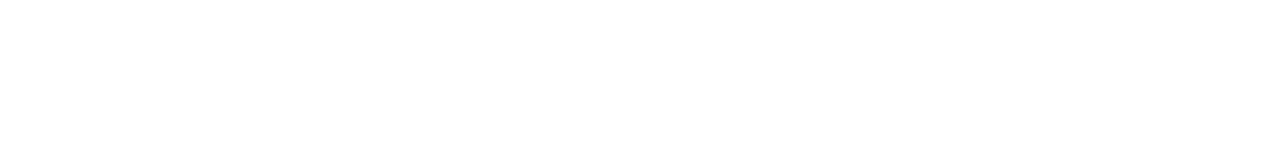
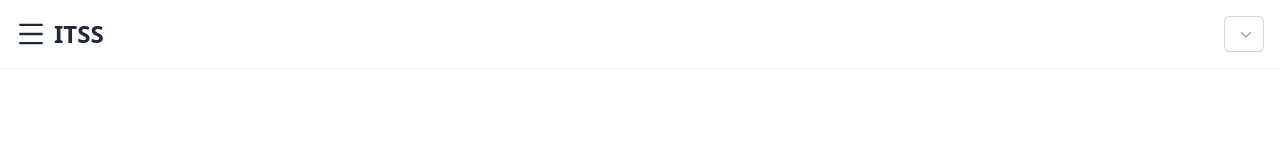
Before and after one commit to SantipapP/ITSS, a React (Vite) app: page /dashboard in a window 1280 px wide. Before the commit this address had no page. Shown: the top 160 px of the page. Built offline with nearby package versions, Linux system fonts and the light colour scheme; what tailwindcss-animated, tw-elements would draw is missing.

Commit message:
Adjust Sidebar

```diff
--- a/src/App.tsx
+++ b/src/App.tsx
@@ -10,7 +10,7 @@ function App() {
       <BrowserRouter>
         <Routes>
           <Route path="/" element={<Login />} />
-          <Route path="/" element={<Dashboard />} />
+          <Route path="/dashboard" element={<Dashboard />} />
         </Routes>
       </BrowserRouter>
     </>
--- a/src/components/Dashboard.tsx
+++ b/src/components/Dashboard.tsx
@@ -1,6 +1,6 @@
-import Sidebar from "./Sidebar"
+import Sidebar from "./Sidebar";
 
-const Dashboard = () =>{
+const Dashboard = () => {
     return(
         <>
             <Sidebar />
--- a/src/components/Sidebar.tsx
+++ b/src/components/Sidebar.tsx
@@ -1,7 +1,9 @@
 import { useNavigate } from "react-router-dom";
 import { useState } from "react";
 import { AiOutlineMenu, AiOutlineClose } from "react-icons/ai";
-import { CiSearch } from "react-icons/ci";
+import { MdDashboard } from "react-icons/md";
+import { IoHomeOutline } from "react-icons/io5";
+import { CiLogout } from "react-icons/ci";
 import { ChevronDownIcon } from '@heroicons/react/20/solid'
 import classNames from 'classnames';
 import { Menu, MenuButton, MenuItem, MenuItems, Transition } from '@headlessui/react'
@@ -12,8 +14,13 @@ const Sidebar = () => {
 
     let menuItems: { icon: JSX.Element, text: string, path: string }[] = [];
     menuItems = [
-        { icon: <CiSearch size={25} className="mr-4" />, text: "Dashboard", path: "/Search" },
+        { icon: <MdDashboard size={25} className="mr-4" />, text: "Dashboard", path: "/Search" },
     ]
+
+    const userMenuItems = [
+        { icon: <IoHomeOutline size={25} className="mr-4" />, text: "Menu", path: "/Home" },
+        { icon: <CiLogout size={25} className="mr-4" />, text: "Logout" },
+    ];
 
     const handleLogout = () => {
         localStorage.clear();
@@ -29,7 +36,7 @@ const Sidebar = () => {
                         <AiOutlineMenu size={30} />
                     </div>
                     <h1 className="text-2xl sm:text-2xl lg:text-2xl px-2">
-                        <span className="font-bold">Pre-Advice (V.2)</span>
+                        <span className="font-bold">ITSS</span>
                     </h1>
                 </div>
                 {/* End side */}
@@ -109,7 +116,7 @@ const Sidebar = () => {
                         className="absolute right-4 top-4 cursor-pointer"
                     />
                     <h2 className="text-2xl p-4">
-                        <span className="font-bold">Pre-Advice (V.2)</span>
+                        <span className="font-bold">ITSS</span>
                     </h2>
                     <nav>
                         <ul className="flex flex-col p-4 text-gray-800">
@@ -128,7 +135,7 @@ const Sidebar = () => {
                             </div>
                             <hr />
                             {/* User Menu */}
-                            {/* {userMenuItems.map(({ icon, text, path }, index) => (
+                            {userMenuItems.map(({ icon, text, path }, index) => (
                                 <div key={index} className="py-1">
                                     <li
                                         className="text-xl flex cursor-pointer w-[100%] rounded-full mx-auto p-2 hover:text-white hover:bg-black"
@@ -143,7 +150,7 @@ const Sidebar = () => {
                                         {icon} {text}
                                     </li>
                                 </div>
-                            ))} */}
+                            ))}
                         </ul>
                     </nav>
                 </div>
```
